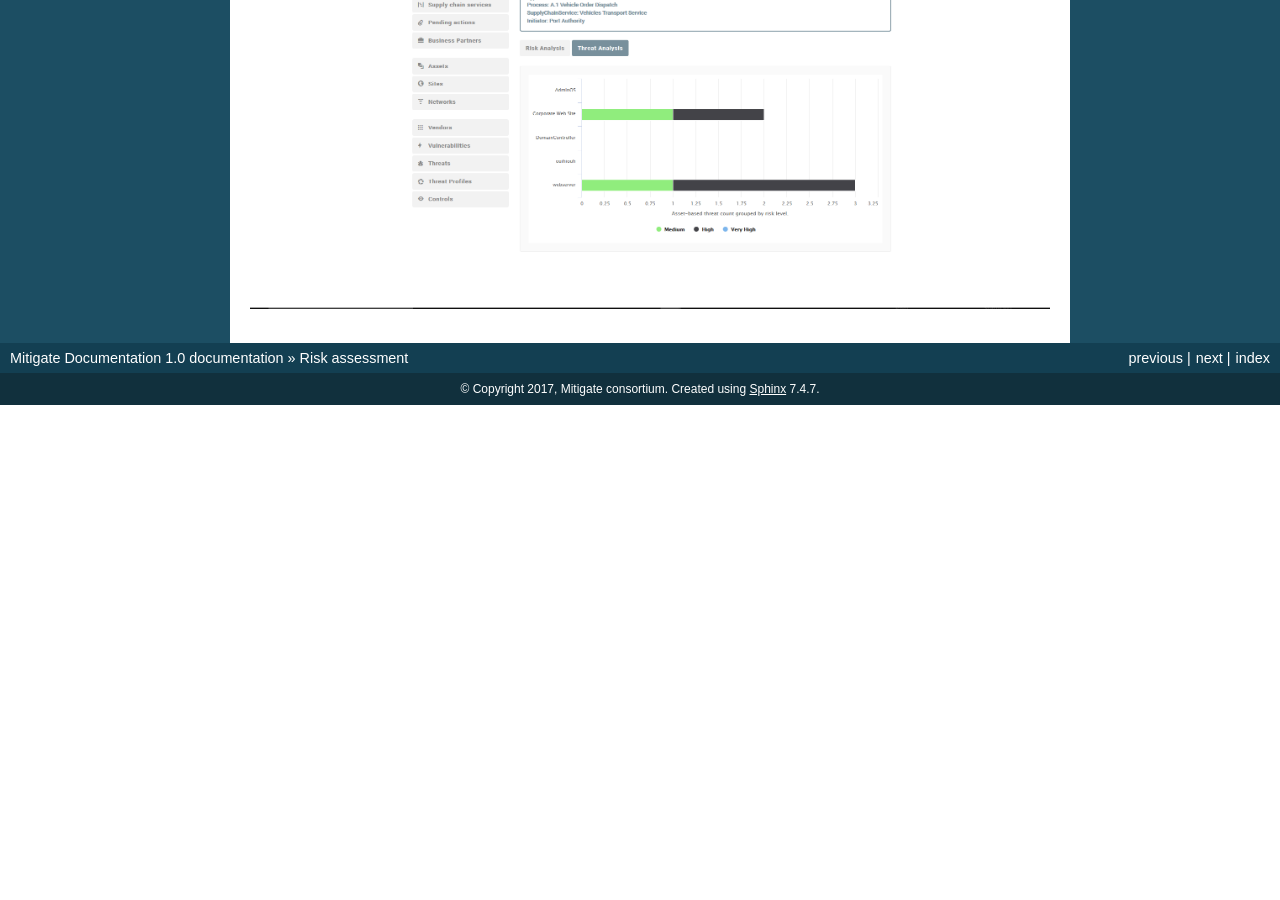
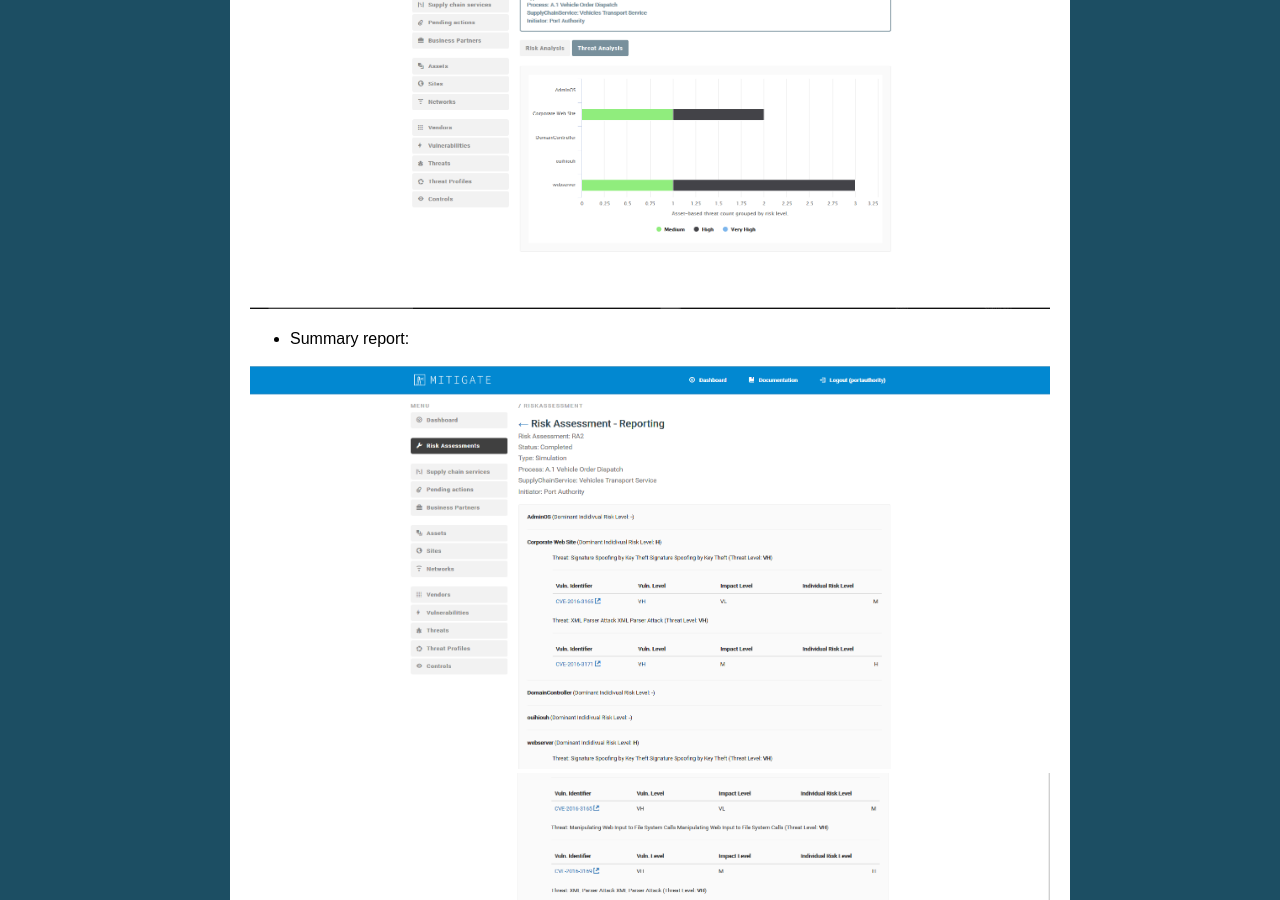
Before and after one commit to singularlogic/mitigate-documentation, a Sphinx documentation site: the page built from docs/pd_risk_ass.rst, in a window 1280 px wide and 900 px high, scrolled down 2861 px. Built offline with Sphinx 7.4.7, drawn with Linux system fonts in a browser that asks for light colours; before the commit the page ends 3266 px from its top, so only the background shows below that.

Commit message:
Update pd_risk_ass.rst

```diff
--- a/docs/pd_risk_ass.rst
+++ b/docs/pd_risk_ass.rst
@@ -45,3 +45,8 @@ Initiate a Risk Assessment
 - Threat Analysis report:
 
 .. image:: assets/ra6.png
+
+- Summary report:
+
+.. image:: assets/ra7.png
+.. image:: assets/ra8.png
```
